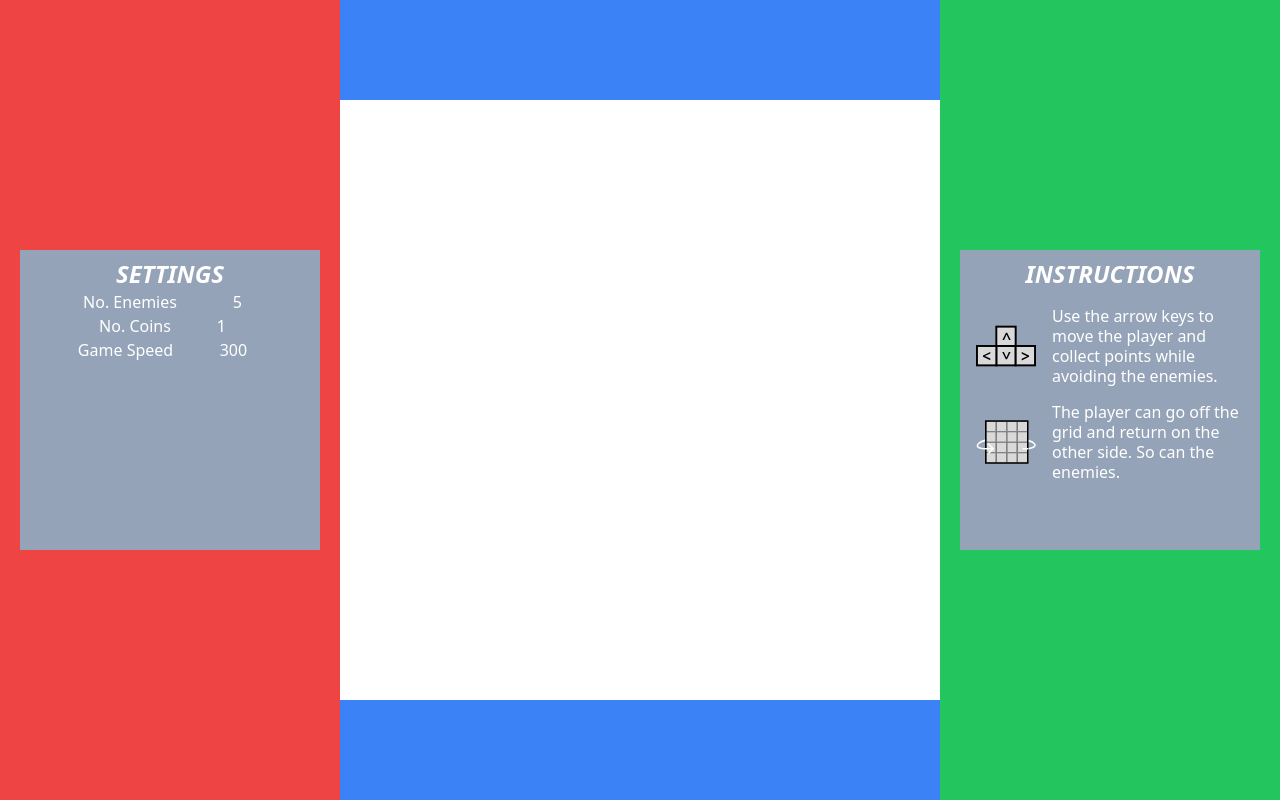
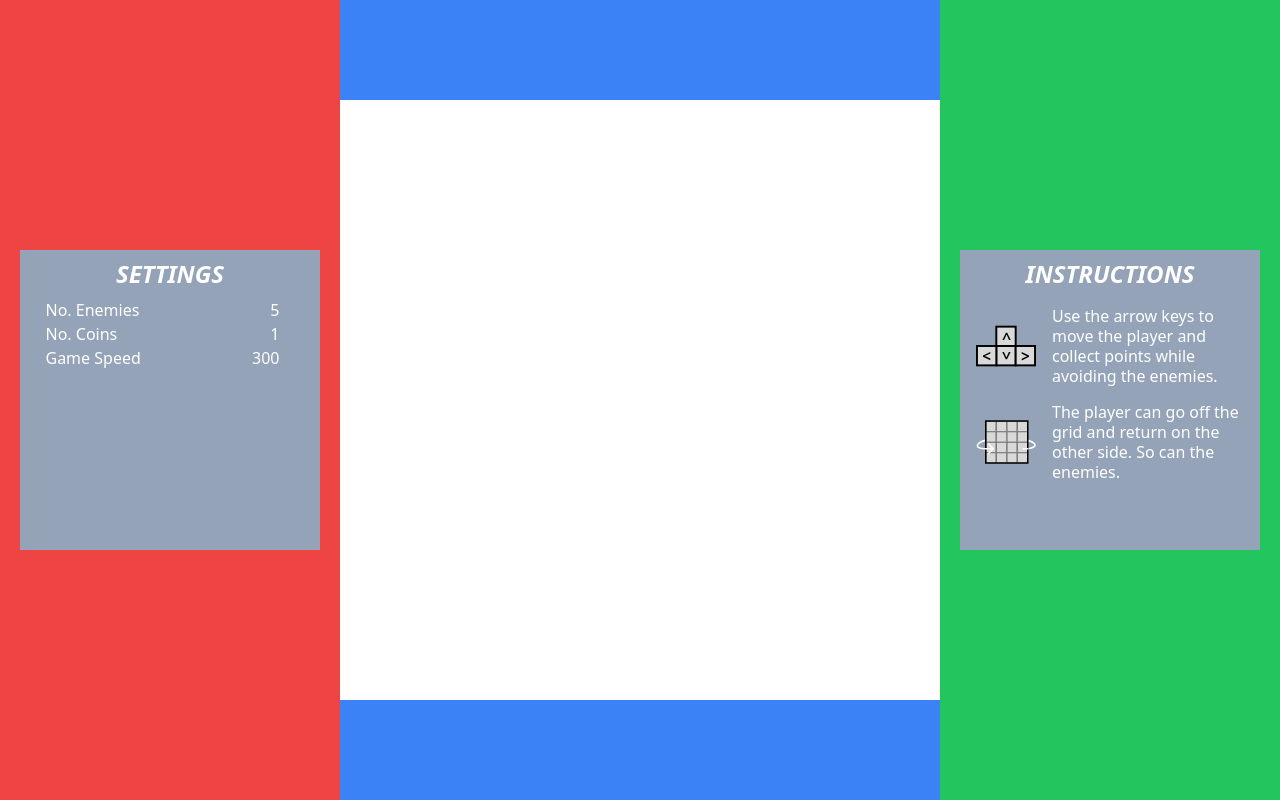
Before and after one commit to deankemball/cell-dodger, a website built with Vite: page index.html in a window 1280 px wide. Built offline with nearby package versions, Linux system fonts and the light colour scheme.

Commit message:
fixed styling of settings box

```diff
--- a/index.html
+++ b/index.html
@@ -16,10 +16,13 @@
           id="settings-box"
           class="flex m-auto align-items-center w-[300px] h-[300px] bg-white"
         >
-          <div class="flex flex-col bg-slate-400 w-full items-center px-4 py-2">
+          <div
+            class="flex flex-col bg-slate-400 w-full items-center px-4 py-2 gap-2"
+          >
             <h2 class="italic font-bold text-2xl">SETTINGS</h2>
-            <div class="flex w-full justify-center">
-              <label>No. Enemies</label>
+            <div class="flex flex-col">
+              <div class="flex w-full justify-between">
+                <label class="w-[160px]">No. Enemies</label>
                 <input
                   id="noEmeies"
                   class="bg-slate-400 text-right"
@@ -30,8 +33,8 @@
                   max="12"
                 />
               </div>
-            <div class="flex w-full justify-center">
-              <label>No. Coins</label>
+              <div class="flex w-full justify-between">
+                <label class="w-[160px] self-start">No. Coins</label>
                 <input
                   id="noCoins"
                   class="bg-slate-400 text-right"
@@ -42,8 +45,8 @@
                   max="4"
                 />
               </div>
-            <div class="flex w-full justify-center">
-              <label>Game Speed</label>
+              <div class="flex w-full justify-between">
+                <label class="w-[160px] self-start">Game Speed</label>
                 <input
                   id="gameSpeed"
                   class="bg-slate-400 text-right"
@@ -53,6 +56,7 @@
                   min="100"
                   max="600"
                 />
+              </div>
             </div>
           </div>
         </div>
```
Lines whose indentation alone changed are shown as unchanged.
